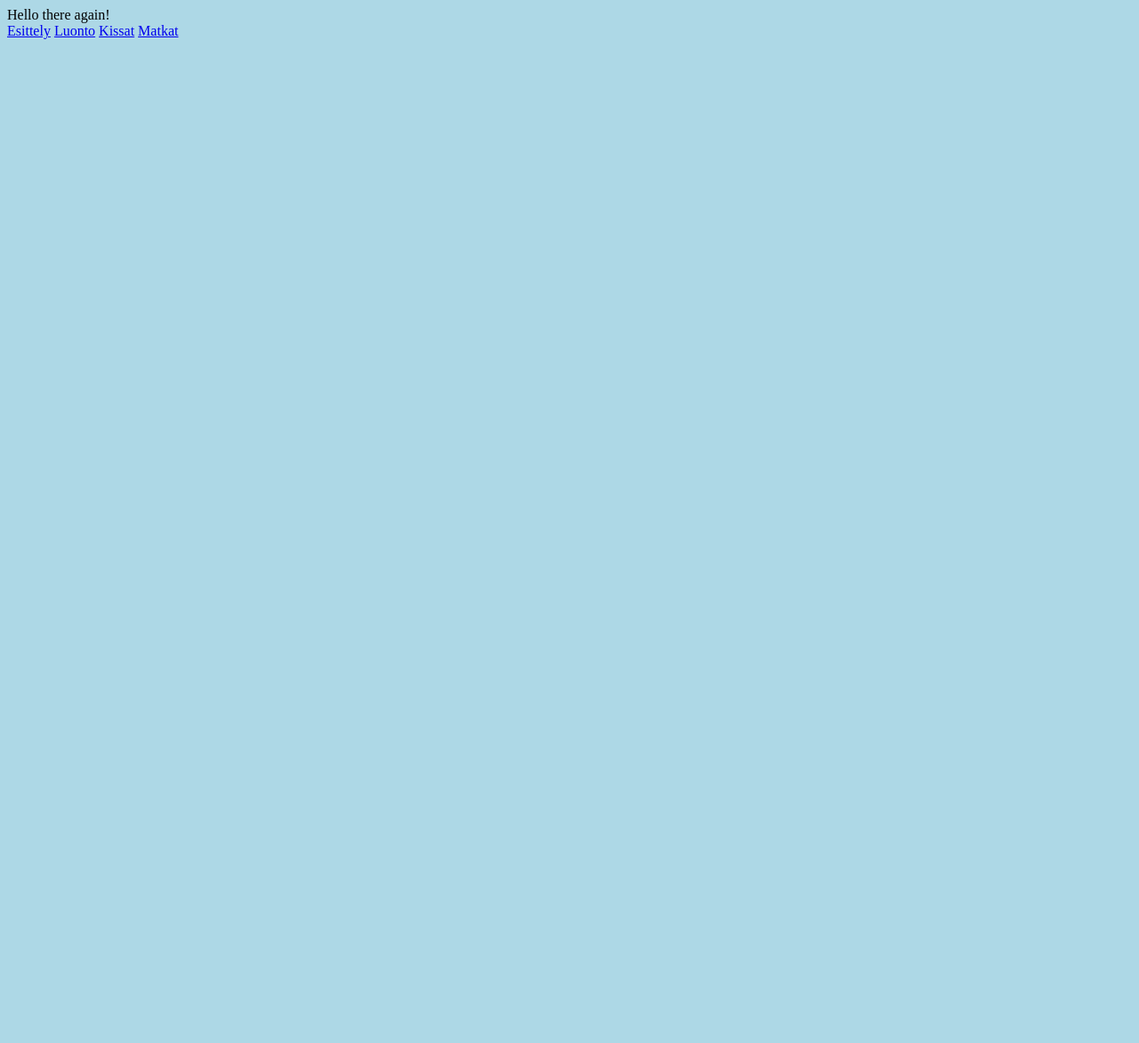
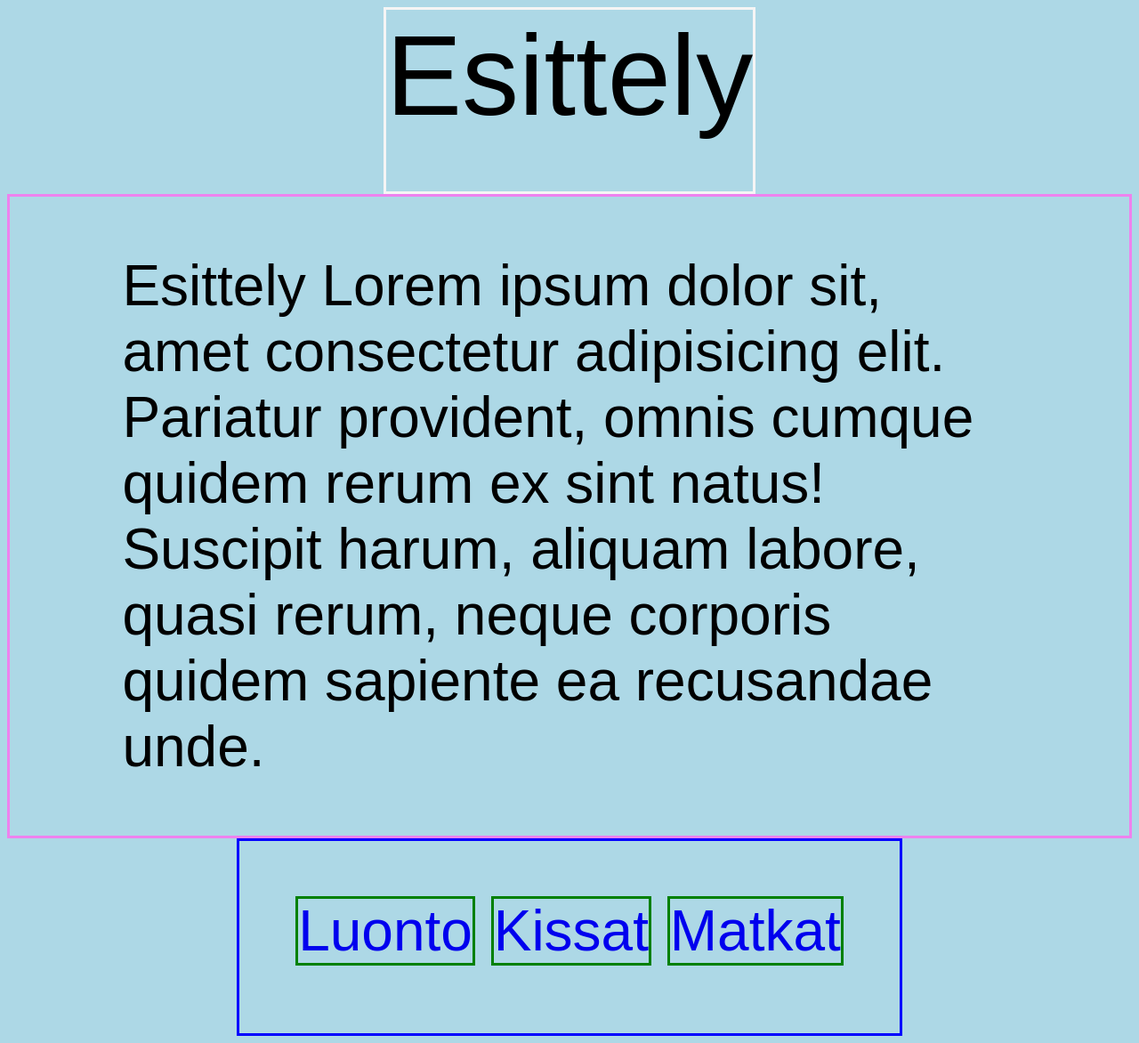
Before and after one commit to kvelus/kvelus.github.io, a plain HTML site: page index.html in a window 1280 px wide. Shown: the whole page at 89% size. Before the commit the page ends 800 px from the top, so only its background shows below. Drawn offline with Linux system fonts and the light colour scheme.

Commit message:
sivupohjat

```diff
--- /dev/null
+++ b/404.html
@@ -0,0 +1,15 @@
+<!DOCTYPE html>
+<html>
+    <meta charset="UTF-8">
+    <meta name="viewport" content="width=device-width, initial-scale=1">
+    <head>
+        <link rel="stylesheet" href="style.css">
+    </head>
+    <div class="otsikko">
+        404
+    </div>
+    <div class="teksti" id="teksti4">
+        Sivua ei löytynyt!
+
+    </div>
+</html>
--- /dev/null
+++ b/function.js
@@ -0,0 +1,26 @@
+const route = (event) => {
+    event = event || window.event;
+    event.preventDefault();
+    window.history.pushState({}, "", event.target.href);
+    handleLocation();
+};
+
+const routes = {
+    404: "/404.html",
+    "/": "/index.html",
+    "luonto": "/luonto.html",
+    "kissat": "/kissat.html",
+    "matkat": "/matkat.html",
+};
+
+const handleLocation = async () => {
+    const path = window.location.pathname;
+    const route = routes[path] || routes[404];
+    const html = await fetch(route).then((data) => data.text());
+    document.getElementById("main-page").innerHTML = html;
+};
+
+window.onpopstate = handleLocation;
+window.route = route;
+
+handleLocation();
--- a/index.html
+++ b/index.html
@@ -5,16 +5,22 @@
     <head>
         <link rel="stylesheet" href="style.css">
     </head>
+    <div class="sailo">
+        <div class="otsikko">
+            Esittely
+        </div>
+    <div class="teksti" id="tekstiE">
+        Esittely Lorem ipsum dolor sit, amet consectetur adipisicing elit. Pariatur provident, omnis cumque quidem rerum ex sint natus! Suscipit harum, aliquam labore, quasi rerum, neque corporis quidem sapiente ea recusandae unde.
 
-    <body>
-        Hello there again!
+    </div>
+    <nav>
+        <a href="luonto.html">Luonto</a>
+        <a href="kissat.html">Kissat</a>
+        <a href="matkat.html">Matkat</a>
+    </nav>
+    </div>
 
-    </body>
+    <script src="function.js">
 
-    <nav>
-        <a href="#esittely">Esittely</a>
-        <a href="#luonto">Luonto</a>
-        <a href="#kissat">Kissat</a>
-        <a href="#matkat">Matkat</a>
-    </nav>
+    </script>
 </html>
--- a/style.css
+++ b/style.css
@@ -2,7 +2,46 @@ body {
     background-color: lightblue;
   }
 
+  /*h1 ei vielä käytössä*/
   h1 {
     color: navy;
-    margin-left: 20px;
+    margin-left: 20vw;
   }
+
+  /*padding: top, sides, bottom*/
+  .sailo {
+    display: flex;
+    flex-direction: column;
+    font-family: Arial, sans-serif;
+    justify-content: center;
+    align-items: center;
+  }
+  .otsikko{
+    font-size: 10vw;
+    height: 11vw;
+    border: 3px solid whitesmoke;
+    padding-bottom: 5%;
+  }
+  nav{
+    font-size: 5vw;
+    height: 7vw;
+    border: 3px solid blue;
+    padding-top: 5%;
+    padding-left: 5%;
+    padding-right: 5%;
+    padding-bottom: 5%;
+  }
+
+  nav > a {
+    border: 3px solid green;
+    text-decoration: none;
+  }
+
+  .teksti {
+    font-size: 5vw;
+    border: 3px solid violet;
+    padding-top: 5%;
+    padding-left: 10%;
+    padding-right: 10%;
+    padding-bottom: 5%;
+  }
```
Also changed, not shown: kissat.html (added, +23 -0 lines), luonto.html (added, +23 -0 lines), matkat.html (added, +23 -0 lines).
